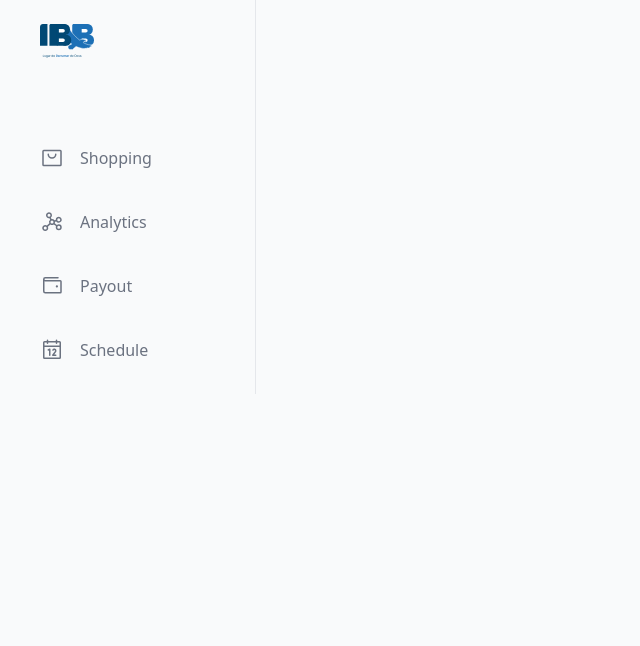
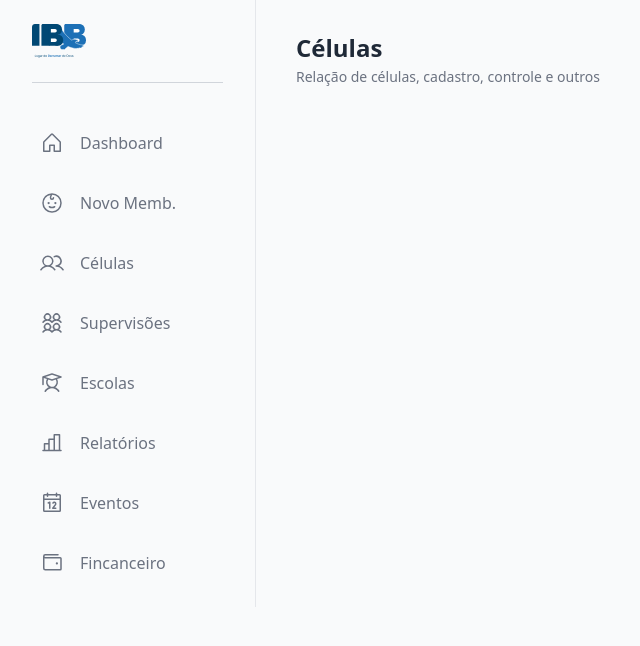
Before and after one commit to WellingtonNadson1/web, a Next.js app: page /dashboard in a window 1280 px wide. Shown: the top 646 px of the page, without its empty margins (0-640 px from the left). Built offline with nearby package versions, Linux system fonts and the light colour scheme.

Commit message:
created components and implements the main of dashboard

```diff
--- a/src/app/dashboard/page.tsx
+++ b/src/app/dashboard/page.tsx
@@ -1,40 +1,12 @@
 'use client'
-
-import { Calendar, Graph, ShoppingBag, Wallet } from '@phosphor-icons/react'
-import Image from 'next/image'
-
-const sidebar = [
-  { name: 'Shopping', icon: ShoppingBag },
-  { name: 'Analytics', icon: Graph },
-  { name: 'Payout', icon: Wallet },
-  { name: 'Schedule', icon: Calendar },
-]
+import MainSide from '../../components/MainSide'
+import Sidebar from '../../components/Sidebar'
 
 export default function Dashboard() {
   return (
-    <div className="min-h-screen w-full bg-gray-50 font-sans text-gray-900">
-      <aside className="w-64 border-r border-gray-200 px-10 py-6">
-        <Image
-          src="/images/Logo-IBB-Name.svg"
-          width={54}
-          height={54}
-          alt="Picture of the author"
-        />
-        <ul className="flex flex-col gap-y-6 pt-20">
-          {sidebar.map((item) => (
-            <li key={item.name}>
-              <a
-                href="#"
-                className="group flex items-center gap-x-4 py-2 text-gray-500 hover:text-indigo-500"
-              >
-                <span className="absolute left-0 h-8 w-1.5 -translate-x-full scale-y-0 rounded-r-full bg-indigo-600 transition-transform ease-in-out group-hover:translate-x-0 group-hover:scale-y-100" />
-                <item.icon width={24} height={24} className="fill-current" />
-                <span>{item.name}</span>
-              </a>
-            </li>
-          ))}
-        </ul>
-      </aside>
+    <div className="flex min-h-screen w-full bg-gray-50 font-sans text-gray-900">
+      <Sidebar />
+      <MainSide />
     </div>
   )
 }
--- /dev/null
+++ b/src/components/MainSide.jsx
@@ -0,0 +1,16 @@
+export default function MainSide() {
+  return (
+    <main className="flex-1">
+      <div className="flex items-center justify-between px-10 py-7">
+        <div>
+          <h2 className="text-2xl font-semibold leading-relaxed text-gray-800">
+            Células
+          </h2>
+          <p className="text-sm font-medium text-gray-500">
+            Relação de células, cadastro, controle e outros
+          </p>
+        </div>
+      </div>
+    </main>
+  )
+}
--- /dev/null
+++ b/src/components/Sidebar.jsx
@@ -0,0 +1,53 @@
+import {
+  Baby,
+  Calendar,
+  ChartBar,
+  House,
+  Student,
+  Users,
+  UsersFour,
+  Wallet,
+} from '@phosphor-icons/react'
+import Image from 'next/image'
+
+const sidebar = [
+  { name: 'Dashboard', icon: House },
+  { name: 'Novo Memb.', icon: Baby },
+  { name: 'Células', icon: Users },
+  { name: 'Supervisões', icon: UsersFour },
+  { name: 'Escolas', icon: Student },
+  { name: 'Relatórios', icon: ChartBar },
+  { name: 'Eventos', icon: Calendar },
+  { name: 'Fincanceiro', icon: Wallet },
+]
+export default function Sidebar() {
+  return (
+    <div>
+      <aside className="w-64 border-r border-gray-200 px-8 py-6">
+        <Image
+          src="/images/Logo-IBB-Name.svg"
+          width={54}
+          height={54}
+          alt="Picture of the author"
+        />
+        <div className="pt-6">
+          <hr className="border-gray-300" />
+        </div>
+        <ul className="flex flex-col gap-y-5 pt-10">
+          {sidebar.map((item) => (
+            <li key={item.name}>
+              <a
+                href="#"
+                className="group flex items-center gap-x-4 rounded py-2 pl-2 text-gray-500 hover:bg-[#1D70B6] hover:text-gray-200"
+              >
+                <span className="absolute left-0 h-8 w-1.5 -translate-x-full scale-y-0 rounded-r-full bg-[#014874] transition-transform ease-in-out group-hover:translate-x-0 group-hover:scale-y-100" />
+                <item.icon width={24} height={24} className="fill-current" />
+                <span>{item.name}</span>
+              </a>
+            </li>
+          ))}
+        </ul>
+      </aside>
+    </div>
+  )
+}
```
